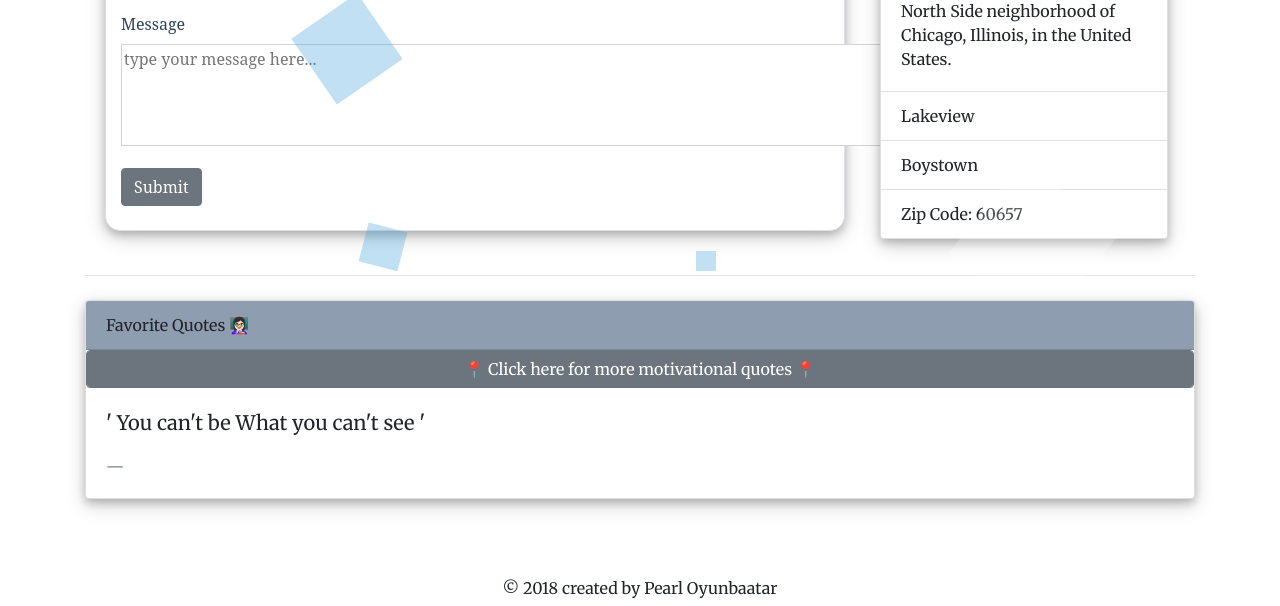
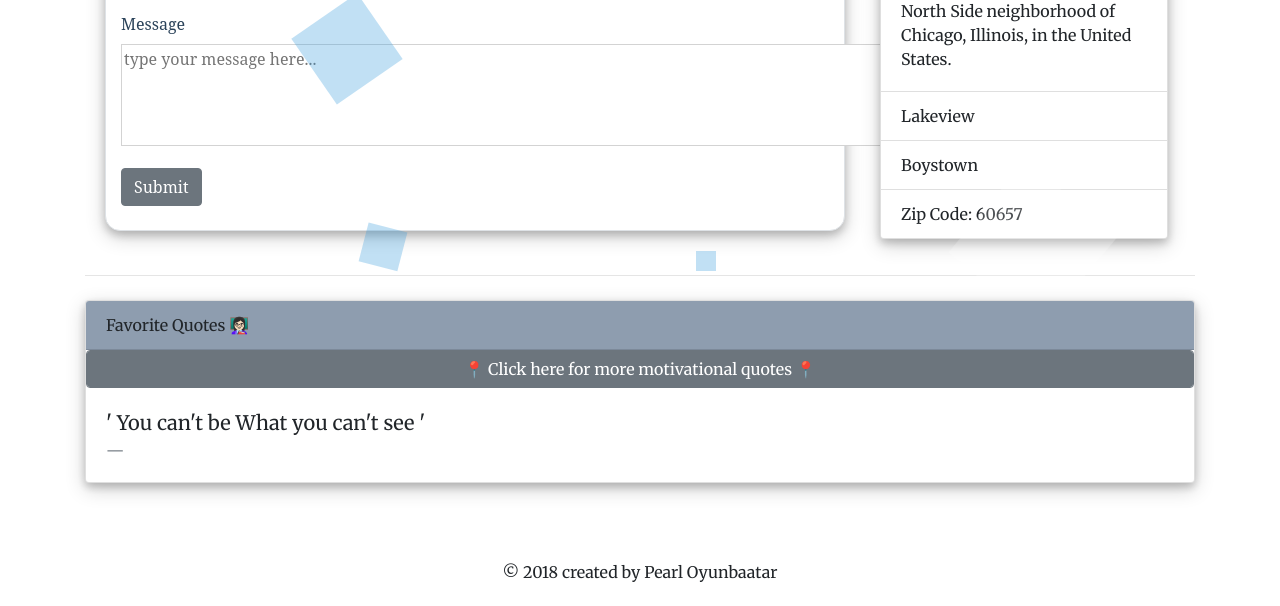
Before and after one commit to gansuvd777/pearloyunbaatar, a plain HTML site: page contact.html in a window 1280 px wide. Shown: the part 442-1048 px from the top of the page. Drawn offline with nearby package versions, Linux system fonts and the light colour scheme.

```diff
--- a/contact.html
+++ b/contact.html
@@ -131,7 +131,7 @@
             <button class="btn btn-secondary form-control" id="factButton">📍 Click here for more motivational quotes 📍</button>
             <div class="card-body">
                 <blockquote class="blockquote mb-0">
-                <div id="factText">' You can't be What you can't see '</p>
+                <div id="factText">' You can't be What you can't see '</div>
                 <div id="quote-title"></div>
                 <div id="quote-content">
                     <div id="quote-source"></div>
```
Also changed, not shown: index.html (+1 -1 lines).
